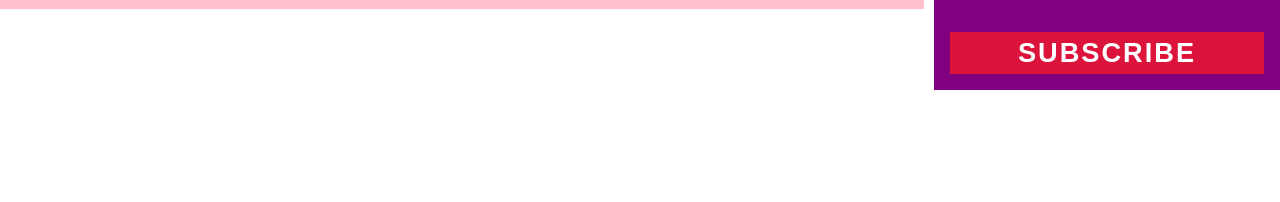
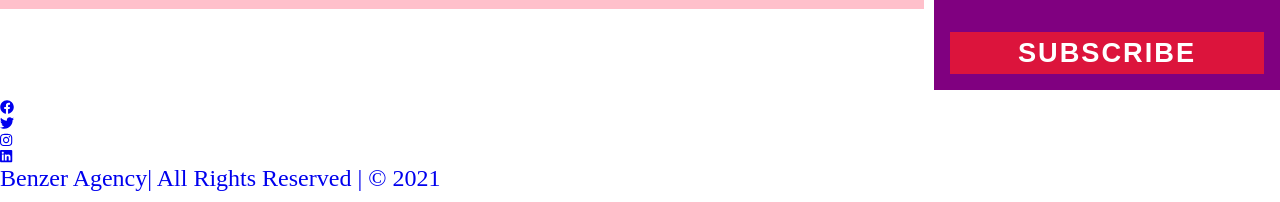
Before and after one commit to briansimiyuj/Benzer-Website, a plain HTML site: page index.html in a window 1280 px wide. Shown: the part 1858-2060 px from the top of the page. Before the commit the page ends 1958 px from the top, so only its background shows below. Drawn offline with Linux system fonts and the light colour scheme.

Commit message:
Footer left mark up

```diff
--- a/index.html
+++ b/index.html
@@ -230,7 +230,36 @@
 
 
 
-  <footer></footer>
+  <footer>
+
+    <div class="left">
+
+      <ul class="social-profile">
+
+        <li><a href="#"><i class="fab fa-facebook"></i></a></li>
+
+        <li><a href="#"><i class="fab fa-twitter"></i></a></li>
+
+        <li><a href="#"><i class="fab fa-instagram"></i></a></li>
+
+        <li><a href="#"><i class="fab fa-linkedin"></i></li>
+
+      </ul>
+
+
+      <div class="copyright">
+
+      <p>Benzer Agency| All Rights Reserved | &copy; 2021</p>
+
+      </div>
+
+    </div>
+
+
+
+    <div class="right"></div>
+
+  </footer>
 
 
 
```
